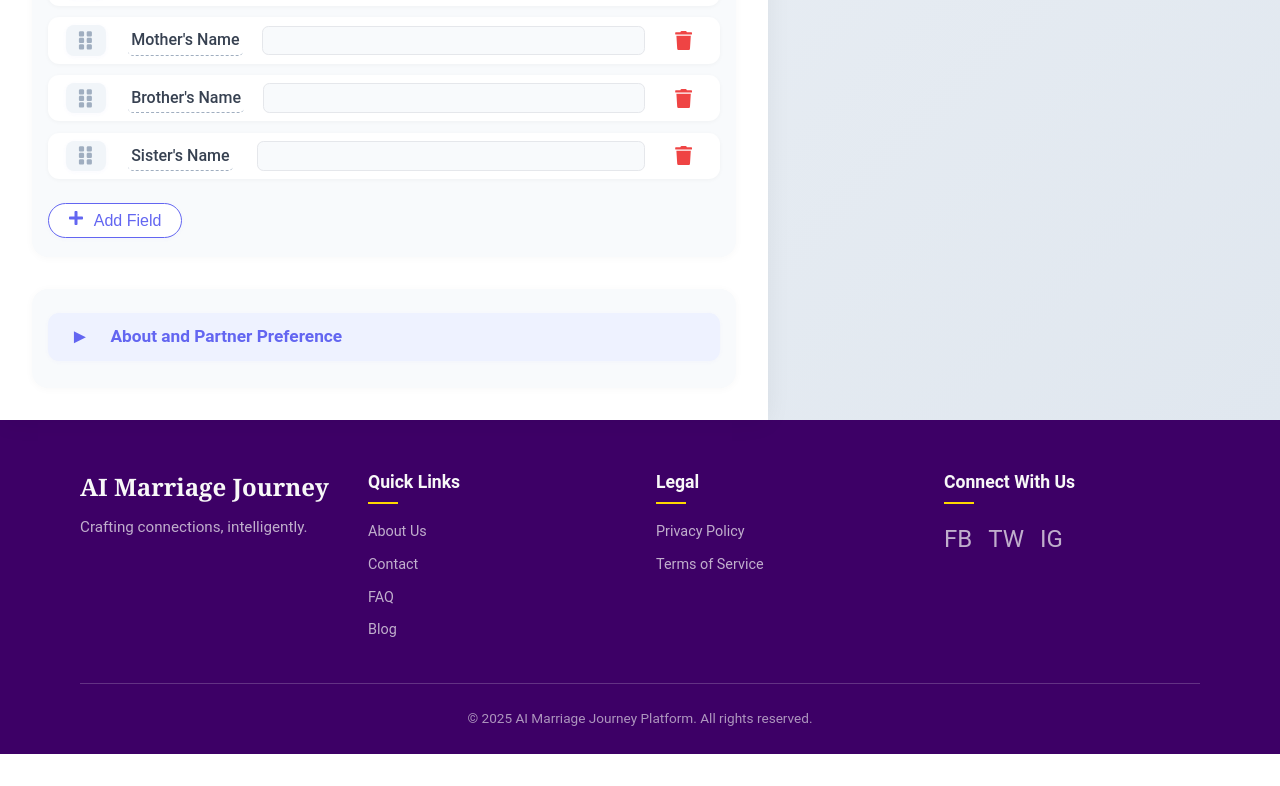
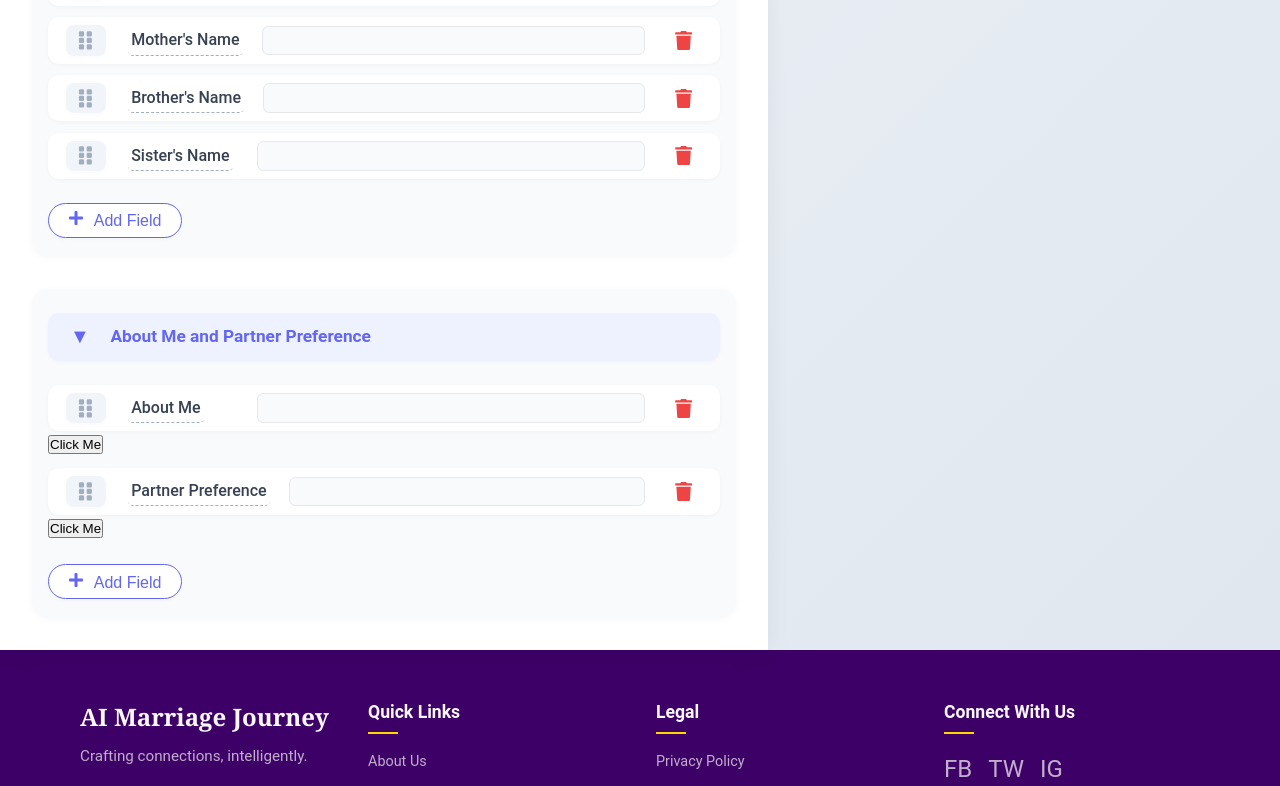
Before and after one commit to avinash-kokare-dev/Marriage-Biodata-Generator-Avinash, a Next.js app: page /biodata in a window 1280 px wide. Shown: the part 2161-2947 px from the top of the page. Before the commit the page ends 2915 px from the top, so only its background shows below. Built offline with nearby package versions, Linux system fonts and the light colour scheme.

Commit message:
code refactor, AI response integration

```diff
--- a/src/app/api/generate-suggestion/route.ts
+++ b/src/app/api/generate-suggestion/route.ts
@@ -1,55 +1,118 @@
+// src/app/api/generate-suggestion/route.ts
+
 import { NextRequest, NextResponse } from 'next/server';
 import { GoogleGenerativeAI, HarmCategory, HarmBlockThreshold } from '@google/generative-ai';
-import { log } from 'console';
 
 const MODEL_NAME = "gemini-1.5-flash-latest";
 
+type SectionType = "aboutMe" | "partnerPreferences";
+
+interface BiodataInput {
+  name: string;
+  birthdate: string;
+  profession: string;
+  education: string;
+  location: string;
+  hobbies: string;
+  sectionType: SectionType;
+}
+
+function calculateAge(birthdate: string): number {
+  const birth = new Date(birthdate);
+  const today = new Date();
+  let age = today.getFullYear() - birth.getFullYear();
+  if (
+    today.getMonth() < birth.getMonth() ||
+    (today.getMonth() === birth.getMonth() && today.getDate() < birth.getDate())
+  ) {
+    age--;
+  }
+  return age;
+}
+
+function getPromptAndConfig(sectionType: SectionType, input: BiodataInput) {
+  const age = calculateAge(input.birthdate);
+  const commonInfo = `
+- Full Name: ${input.name}
+- Age: ${age}
+- Profession: ${input.profession}
+- Education: ${input.education}
+- Current Location: ${input.location}
+- Hobbies and Interests: ${input.hobbies}
+`;
+
+  let prompt = "";
+  let generationConfig = {};
+
+  if (sectionType === "aboutMe") {
+    prompt = `
+You are an expert bio writer specializing in crafting personalized "About Me" sections for Indian matrimonial biodata profiles.
+
+Your task is to generate a warm, realistic, and culturally appropriate paragraph that reflects the individual's background and personality in a genuine way.
+
+Use the following details:
+${commonInfo}
+
+Write a 4–6 sentence paragraph that sounds natural, family-friendly, and emotionally appealing for an Indian audience. Avoid generic clichés or repetitive phrases. Ensure each response is **unique**, human-like, and tailored to the given details.
+
+Do not exaggerate. Maintain a respectful, honest tone with a slight touch of positivity and future readiness. Highlight the individual's personality, lifestyle, and values in a simple and graceful manner.
+`;
+
+    generationConfig = {
+      temperature: 0.85,
+      topK: 40,
+      topP: 0.95,
+      maxOutputTokens: 300,
+    };
+  } else {
+    prompt = `
+You are an expert bio writer helping craft a personalized "Partner Preferences" section for an Indian matrimonial biodata.
+
+Use the following user details to guide tone and context (not to list as preferences directly):
+${commonInfo}
+
+Write a 4–6 sentence paragraph that is mature, respectful, and realistic. Focus on emotional compatibility, shared values, mutual respect, and partnership goals.
+
+Avoid listing rigid demands (like income, height, caste). Instead, highlight traits like kindness, emotional maturity, respect for family, and a positive mindset.
+
+Keep it culturally appropriate and suitable for Indian audiences. Make sure the response is **unique**, natural, and not robotic.
+`;
+
+    generationConfig = {
+      temperature: 0.7,
+      topK: 50,
+      topP: 0.9,
+      maxOutputTokens: 400,
+    };
+  }
+
+  return { prompt, generationConfig };
+}
+
 export async function POST(req: NextRequest) {
-
   try {
     const apiKey = process.env.GEMINI_API_KEY;
     if (!apiKey) {
-      console.error("Error: GEMINI_API_KEY is not set in .env.local");
+      console.error("Error: GEMINI_API_KEY is not set.");
       return NextResponse.json({ error: "AI service not configured." }, { status: 500 });
     }
 
-    const body = await req.json();
-    console.log("Request Body:", body);
+    const body: BiodataInput = await req.json();
 
-    const { name, age, profession, education, location, hobbies } = body;
+    const { name, birthdate, profession, education, hobbies, sectionType } = body;
 
-    // Validate required fields
-    if (!name || !age || !profession || !education || !location || !hobbies) {
+    if (!name || !birthdate || !profession || !education || !hobbies || !sectionType) {
       return NextResponse.json({ error: "Missing required fields." }, { status: 400 });
     }
 
     const genAI = new GoogleGenerativeAI(apiKey);
     const model = genAI.getGenerativeModel({ model: MODEL_NAME });
 
-    // Construct prompt
-    const prompt = `
-You are a professional bio writer helping craft the 'About Me' section for an Indian marriage biodata.
-
-Use the following user details:
-- Name: ${name}
-- Age: ${age}
-- Profession: ${profession}
-- Education: ${education}
-- Location: ${location}
-- Hobbies: ${hobbies}
-
-Write a 4–6 sentence paragraph that is warm, genuine, and culturally appropriate for an Indian matrimonial profile.
-Avoid clichés and focus on showcasing personality, values, and lifestyle in a natural and appealing way.
-    `;
+    const { prompt, generationConfig } = getPromptAndConfig(sectionType, body);
 
     const result = await model.generateContent({
       contents: [{ role: "user", parts: [{ text: prompt }] }],
-      generationConfig: {
-        temperature: 0.7,
-        topK: 40,
-        topP: 0.95,
-        maxOutputTokens: 300,
-      },
+      generationConfig,
       safetySettings: [
         { category: HarmCategory.HARM_CATEGORY_HARASSMENT, threshold: HarmBlockThreshold.BLOCK_MEDIUM_AND_ABOVE },
         { category: HarmCategory.HARM_CATEGORY_HATE_SPEECH, threshold: HarmBlockThreshold.BLOCK_MEDIUM_AND_ABOVE },
@@ -64,9 +127,9 @@ Avoid clichés and focus on showcasing personality, values, and lifestyle in a n
       return NextResponse.json({ error: "No response from Gemini." }, { status: 500 });
     }
 
-    return NextResponse.json({ aboutMe: text });
+    return NextResponse.json(text);
   } catch (error) {
-    console.error("[API Route] Error generating About Me:", error);
-    return NextResponse.json({ error: "Something went wrong while generating biodata." }, { status: 500 });
+    console.error("[API Route] Error generating biodata content:", error);
+    return NextResponse.json({ error: "Something went wrong." }, { status: 500 });
   }
 }
--- a/src/app/biodata/page.tsx
+++ b/src/app/biodata/page.tsx
@@ -8,115 +8,10 @@ import { FaPlus } from "react-icons/fa";
 import type { DraggableProvided, DraggableStateSnapshot, DroppableProvided } from "react-beautiful-dnd";
 import html2canvas from 'html2canvas';
 import jsPDF from 'jspdf';
-
-const defaultPersonalFields = [
-  { id: "fullName", label: "Full Name", value: "", type: "text" },
-  { id: "gender", label: "Gender", value: "", type: "select", options: ["Male", "Female", "Other"] },
-  { id: "dob", label: "Date of Birth", value: "", type: "datetime-local" },
-  { id: "height", label: "Height", value: "", type: "text" },
-  { id: "religion", label: "Religion", value: "", type: "text" },
-  { id: "caste", label: "Caste", value: "", type: "text" },
-];
-const defaultContactFields = [
-  { id: "phone", label: "Phone", value: "", type: "text" },
-  { id: "email", label: "Email", value: "", type: "email" },
-  { id: "address", label: "Address", value: "", type: "text" },
-];
-const defaultProfessionalFields = [
-  { id: "education", label: "Education", value: "", type: "text" },
-  { id: "occupation", label: "Occupation", value: "", type: "text" },
-  { id: "income", label: "Income", value: "", type: "text" },
-  { id: "hobbies", label: "Hobbies", value: "", type: "text" },
-];
-const defaultFamilyFields = [
-  { id: "fatherName", label: "Father's Name", value: "", type: "text" },
-  { id: "motherName", label: "Mother's Name", value: "", type: "text" },
-  { id: "brotherName", label: "Brother's Name", value: "", type: "text" },
-  { id: "sisterName", label: "Sister's Name", value: "", type: "text" },
-];
-
-const defaultExtraFields = [
-  { id: "aboutMe", label: "About Me", value: "", type: "text", isAIResponse: true },
-  { id: "partnerPreference", label: "Partner Preference", value: "", type: "text", isAIResponse: true },
-];
-
-const sectionConfigs = [
-  {
-    key: "personal",
-    title: "\uD83D\uDC64 Personal Details",
-    stateKey: "personalFields",
-    defaultFields: defaultPersonalFields,
-  },
-  {
-    key: "contact",
-    title: "\uD83D\uDCDE Contact Details",
-    stateKey: "contactFields",
-    defaultFields: defaultContactFields,
-  },
-  {
-    key: "professional",
-    title: "\uD83D\uDCBC Professional Details",
-    stateKey: "professionalFields",
-    defaultFields: defaultProfessionalFields,
-  },
-  {
-    key: "family",
-    title: "\uD83D\uDC68\u200D\uD83D\uDC69\u200D\uD83D\uDC66 Family Details",
-    stateKey: "familyFields",
-    defaultFields: defaultFamilyFields,
-  },
-  {
-    key: "About and Partner Preference",
-    title: "About and Partner Preference",
-    stateKey: "extraFields",
-    defaultFields: defaultExtraFields,
-  },
-];
-
-type SectionKey = "personalFields" | "contactFields" | "professionalFields" | "familyFields" | "extraFields";
-
-// Helper function to reorder an array
-function reorderList(list: any[], startIndex: number, endIndex: number) {
-  const result = Array.from(list);
-  const [removed] = result.splice(startIndex, 1);
-  result.splice(endIndex, 0, removed);
-  return result;
-}
-
-const defaultGodImages = [
-  "/gods/ganesh.png",
-  "/gods/krishna.png",
-  "/gods/shiva.png",
-  "/gods/durga.png",
-  "/gods/hanuman.png",
-];
-
-const templateOptions = [
-  { key: "classic", label: "Classic", description: "Clean and simple" },
-  { key: "elegant", label: "Elegant Gold", description: "Premium golden theme" },
-  { key: "royal", label: "Royal Maroon", description: "Rich maroon design" },
-  { key: "modern", label: "Modern Blue", description: "Contemporary blue theme" },
-  { key: "traditional", label: "Traditional Red", description: "Traditional red design" },
-];
-
-// Helper to convert File to base64
-function fileToBase64(file: File): Promise<string> {
-  return new Promise((resolve, reject) => {
-    const reader = new FileReader();
-    reader.onload = () => resolve(reader.result as string);
-    reader.onerror = reject;
-    reader.readAsDataURL(file);
-  });
-}
-
-// Add section expand/collapse state
-const defaultSectionExpandState: Record<string, boolean> = {
-  personal: true,
-  contact: true,
-  professional: true,
-  family: true,
-  extra: true,
-};
+import { defaultContactFields, defaultExtraFields, defaultFamilyFields, defaultPersonalFields, defaultProfessionalFields, defaultSectionExpandState, sectionConfigs, STORAGE_KEY, templateOptions } from "@/helper/default-configs";
+import { SectionKey } from "@/interface/types";
+import { defaultGodImages } from "@/helper/image-provider";
+import { fileToBase64, reorderList } from "@/helper/helper-functions";
 
 export default function BiodataPage() {
   const [profilePic, setProfilePic] = useState<File | null>(null);
@@ -142,7 +37,6 @@ export default function BiodataPage() {
     familyFields,
     extraFields,
   };
-  console.log(sectionState);
   const setSectionState: Record<SectionKey, React.Dispatch<React.SetStateAction<any[]>>> = {
     personalFields: setPersonalFields,
     contactFields: setContactFields,
@@ -150,9 +44,6 @@ export default function BiodataPage() {
     familyFields: setFamilyFields,
     extraFields: setExtraFields,
   };
-
-  // LocalStorage keys
-  const STORAGE_KEY = "biodataFormData";
 
   // Save to localStorage on any change
   useEffect(() => {
@@ -249,6 +140,7 @@ export default function BiodataPage() {
 
   // Add Field Handler
   const handleAddField = (sectionKey: SectionKey) => {
+    console.log("Section in handle add fiedl : ", sectionKey)
     const newField = {
       id: `custom_${Date.now()}`,
       label: "New Field",
@@ -293,7 +185,7 @@ export default function BiodataPage() {
       contact: "contactFields",
       professional: "professionalFields",
       family: "familyFields",
-      extra: "extraFields",
+      extraFields: "extraFields",
     } as const;
     const sourceSectionKey = droppableIdToSectionKey[source.droppableId as keyof typeof droppableIdToSectionKey] as SectionKey;
     const destSectionKey = droppableIdToSectionKey[destination.droppableId as keyof typeof droppableIdToSectionKey] as SectionKey;
@@ -416,7 +308,7 @@ export default function BiodataPage() {
     }
   };
 
-  const callAI = async () => {
+  const callAI = async (sectionKey: SectionKey, fieldKey: string) => {
     const response = await fetch("/api/generate-suggestion", {
       method: "POST",
       headers: { "Content-Type": "application/json" },
@@ -433,11 +325,26 @@ export default function BiodataPage() {
         education: 'B.E. Computer Science',
         location: 'Mumbai',
         hobbies: 'Cricket, Reading, Travelling',
+        birthdate: '19-10-1999',
+        sectionType: sectionKey
       })
     });
 
     const data = await response.json();
-    console.log(data.aboutMe);
+
+    if (data && sectionKey in setSectionState) {
+      const setter = setSectionState[sectionKey as SectionKey];
+
+      setter((prev) => {
+        return prev.map((field) => {
+          if (field.id === fieldKey) {
+            return { ...field, value: data };
+          }
+          return field;
+        });
+      });
+    }
+
 
   }
 
@@ -545,6 +452,7 @@ export default function BiodataPage() {
                                     dragHandleProps={provided.dragHandleProps}
                                     className={snapshot.isDragging ? styles.dragging : ''}
                                   />
+                                  {field.isAIResponse && <button onClick={() => callAI(section.stateKey as SectionKey, field.id)}>Click Me</button>}
                                 </div>
                               )}
                             </Draggable>
--- /dev/null
+++ b/src/helper/default-configs.ts
@@ -0,0 +1,83 @@
+// LocalStorage keys
+export const STORAGE_KEY = "biodataFormData";
+
+export const defaultPersonalFields = [
+    { id: "fullName", label: "Full Name", value: "", type: "text" },
+    { id: "gender", label: "Gender", value: "", type: "select", options: ["Male", "Female", "Other"] },
+    { id: "dob", label: "Date of Birth", value: "", type: "datetime-local" },
+    { id: "height", label: "Height", value: "", type: "text" },
+    { id: "religion", label: "Religion", value: "", type: "text" },
+    { id: "caste", label: "Caste", value: "", type: "text" },
+];
+export const defaultContactFields = [
+    { id: "phone", label: "Phone", value: "", type: "text" },
+    { id: "email", label: "Email", value: "", type: "email" },
+    { id: "address", label: "Address", value: "", type: "text" },
+];
+export const defaultProfessionalFields = [
+    { id: "education", label: "Education", value: "", type: "text" },
+    { id: "occupation", label: "Occupation", value: "", type: "text" },
+    { id: "income", label: "Income", value: "", type: "text" },
+    { id: "hobbies", label: "Hobbies", value: "", type: "text" },
+];
+export const defaultFamilyFields = [
+    { id: "fatherName", label: "Father's Name", value: "", type: "text" },
+    { id: "motherName", label: "Mother's Name", value: "", type: "text" },
+    { id: "brotherName", label: "Brother's Name", value: "", type: "text" },
+    { id: "sisterName", label: "Sister's Name", value: "", type: "text" },
+];
+
+export const defaultExtraFields = [
+    { id: "aboutMe", label: "About Me", value: "", type: "text", isAIResponse: true },
+    { id: "partnerPreference", label: "Partner Preference", value: "", type: "text", isAIResponse: true },
+];
+
+export const sectionConfigs = [
+    {
+        key: "personal",
+        title: "\uD83D\uDC64 Personal Details",
+        stateKey: "personalFields",
+        defaultFields: defaultPersonalFields,
+    },
+    {
+        key: "contact",
+        title: "\uD83D\uDCDE Contact Details",
+        stateKey: "contactFields",
+        defaultFields: defaultContactFields,
+    },
+    {
+        key: "professional",
+        title: "\uD83D\uDCBC Professional Details",
+        stateKey: "professionalFields",
+        defaultFields: defaultProfessionalFields,
+    },
+    {
+        key: "family",
+        title: "\uD83D\uDC68\u200D\uD83D\uDC69\u200D\uD83D\uDC66 Family Details",
+        stateKey: "familyFields",
+        defaultFields: defaultFamilyFields,
+    },
+    {
+        key: "extraFields",
+        title: "About Me and Partner Preference",
+        stateKey: "extraFields",
+        defaultFields: defaultExtraFields,
+    },
+];
+
+export const templateOptions = [
+    { key: "classic", label: "Classic", description: "Clean and simple" },
+    { key: "elegant", label: "Elegant Gold", description: "Premium golden theme" },
+    { key: "royal", label: "Royal Maroon", description: "Rich maroon design" },
+    { key: "modern", label: "Modern Blue", description: "Contemporary blue theme" },
+    { key: "traditional", label: "Traditional Red", description: "Traditional red design" },
+];
+
+// Add section expand/collapse state
+export const defaultSectionExpandState: Record<string, boolean> = {
+  personal: true,
+  contact: true,
+  professional: true,
+  family: true,
+  extraFields: true,
+};
--- /dev/null
+++ b/src/helper/helper-functions.ts
@@ -0,0 +1,17 @@
+// Helper function to reorder an array
+export function reorderList(list: any[], startIndex: number, endIndex: number) {
+    const result = Array.from(list);
+    const [removed] = result.splice(startIndex, 1);
+    result.splice(endIndex, 0, removed);
+    return result;
+}
+
+// Helper to convert File to base64
+export function fileToBase64(file: File): Promise<string> {
+    return new Promise((resolve, reject) => {
+        const reader = new FileReader();
+        reader.onload = () => resolve(reader.result as string);
+        reader.onerror = reject;
+        reader.readAsDataURL(file);
+    });
+}
--- /dev/null
+++ b/src/helper/image-provider.ts
@@ -0,0 +1,7 @@
+export const defaultGodImages = [
+  "/gods/ganesh.png",
+  "/gods/krishna.png",
+  "/gods/shiva.png",
+  "/gods/durga.png",
+  "/gods/hanuman.png",
+];
--- /dev/null
+++ b/src/interface/types.ts
@@ -0,0 +1 @@
+export type SectionKey = "personalFields" | "contactFields" | "professionalFields" | "familyFields" | "extraFields";
```
